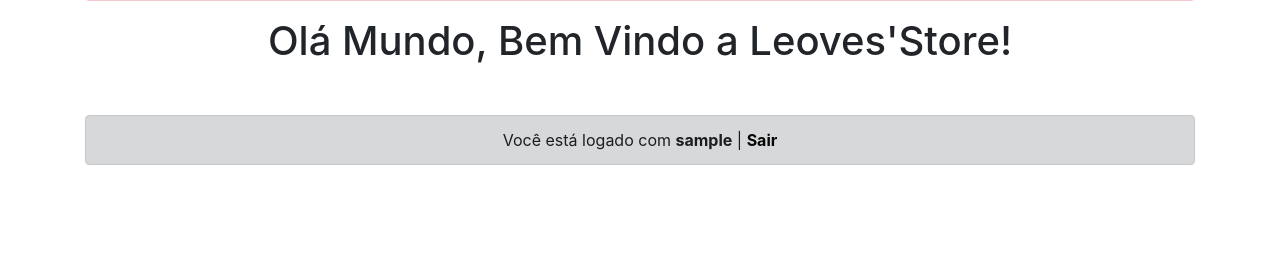
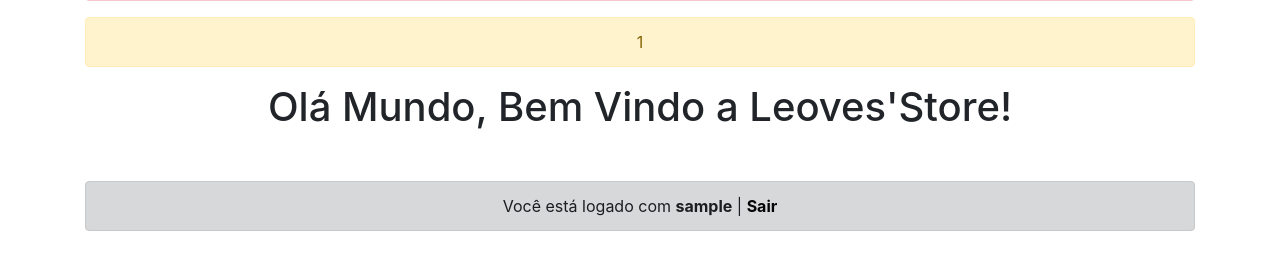
Before and after one commit to leovesoliveira/exercicio-alura-loja, a PHP site: page /index.php in a window 1280 px wide. Shown: the part 124-394 px from the top of the page. Run offline with PHP 8.4, Linux system fonts and the light colour scheme; the visitor is signed in with stand-in values (Sample User, id 1).

Commit message:
adicionado sessão para alerta warning

```diff
--- a/index.php
+++ b/index.php
@@ -10,6 +10,10 @@
 <?php if (isset($_SESSION["success"])) : ?>
 <p class="alert alert-success text-center"><?= $_SESSION["success"] ?></p>
 <?php unset($_SESSION["success"]); endif ?>
+
+<?php if (isset($_SESSION["warning"])) : ?>
+<p class="alert alert-warning text-center"><?= $_SESSION["warning"] ?></p>
+<?php unset($_SESSION["warning"]); endif ?>
 
 <h1>Olá Mundo, Bem Vindo a Leoves'Store!</h1>
 
--- a/logout.php
+++ b/logout.php
@@ -2,6 +2,6 @@
 include 'logica-usuario.php';
 
 logout();
-$_SESSION["success"] = "Você saiu do sistema!";
+$_SESSION["warning"] = "Você saiu do sistema!";
 header("Location: index.php");
 die();
```
